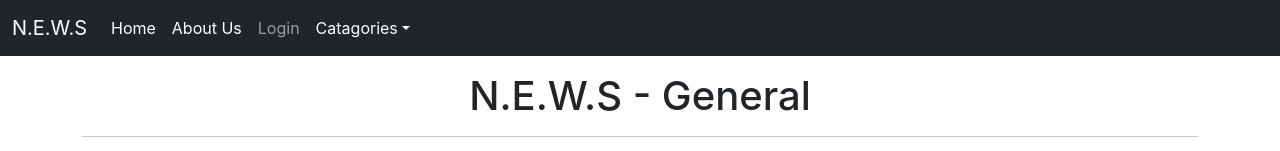
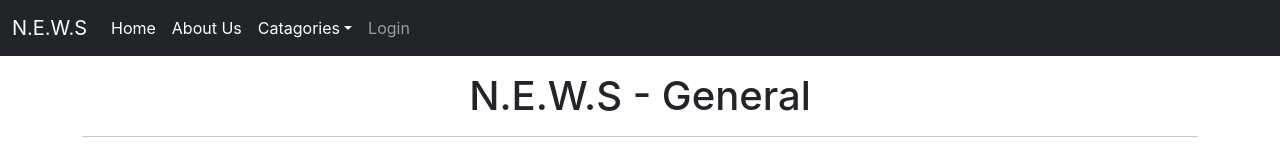
Before and after one commit to Kartikgupta666/NEWS-APP, a React (Create React App) app in the folder news_app/: page / in a window 1280 px wide. Shown: the top 151 px of the page. Built offline with nearby package versions, Linux system fonts and the light colour scheme; no server answers.

Commit message:
option position replace login button

```diff
--- a/news_app/src/component/NavBar.js
+++ b/news_app/src/component/NavBar.js
@@ -18,9 +18,7 @@ export class NavBar extends Component {
                                 <li className="nav-item">
                                     <Link className="nav-link active" to="/aboutus">About Us</Link>
                                 </li>
-                                <li className="nav-item">
-                                    <Link className="nav-link " to="/login">Login</Link>
-                                </li>
+
                                 <li className="nav-item dropdown">
                                     <Link className="nav-link active dropdown-toggle" to="/" id="navbarDropdown" role="button" data-bs-toggle="dropdown" aria-expanded="false">
                                         Catagories
@@ -34,12 +32,14 @@ export class NavBar extends Component {
                                         <li><Link className="dropdown-item" to="/technology">Technology</Link></li>
                                     </ul>
                                 </li>
-
+                                <li className="nav-item">
+                                    <Link className="nav-link " to="/login">Login</Link>
+                                </li>
                             </ul>
                             {/* <div class="form-check form-switch">
-                                    <input class="form-check-input" type="checkbox" id="flexSwitchCheckDefault"/>
-                                        <label class="form-check-label" for="flexSwitchCheckDefault">Default switch checkbox input</label>
-                                </div> */}
+                                <input class="form-check-input" type="checkbox" id="flexSwitchCheckDefault" />
+                                <label class="form-check-label" for="flexSwitchCheckDefault">Default switch checkbox input</label>
+                            </div> */}
                         </div>
                     </div>
                 </nav>
```
